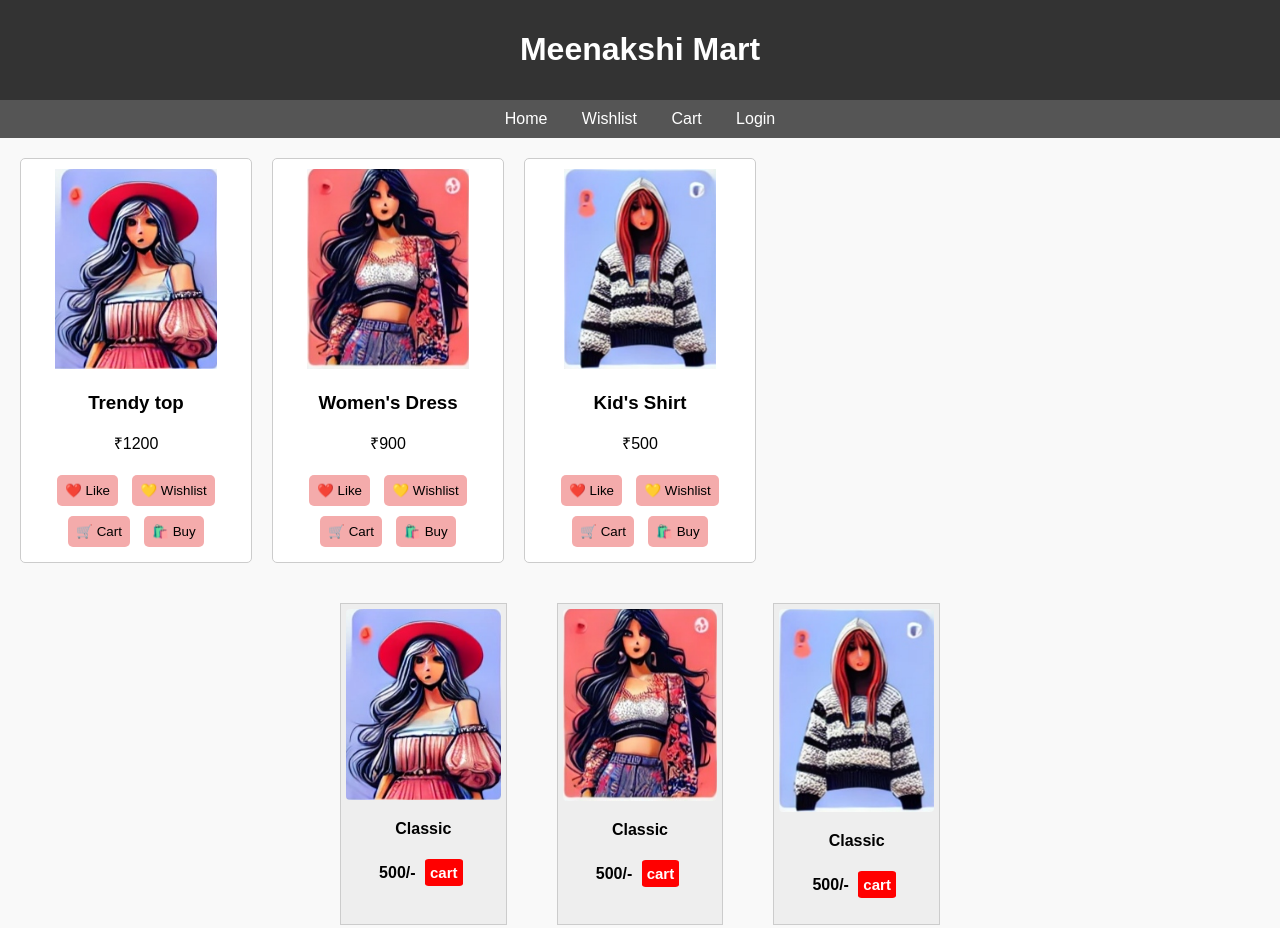
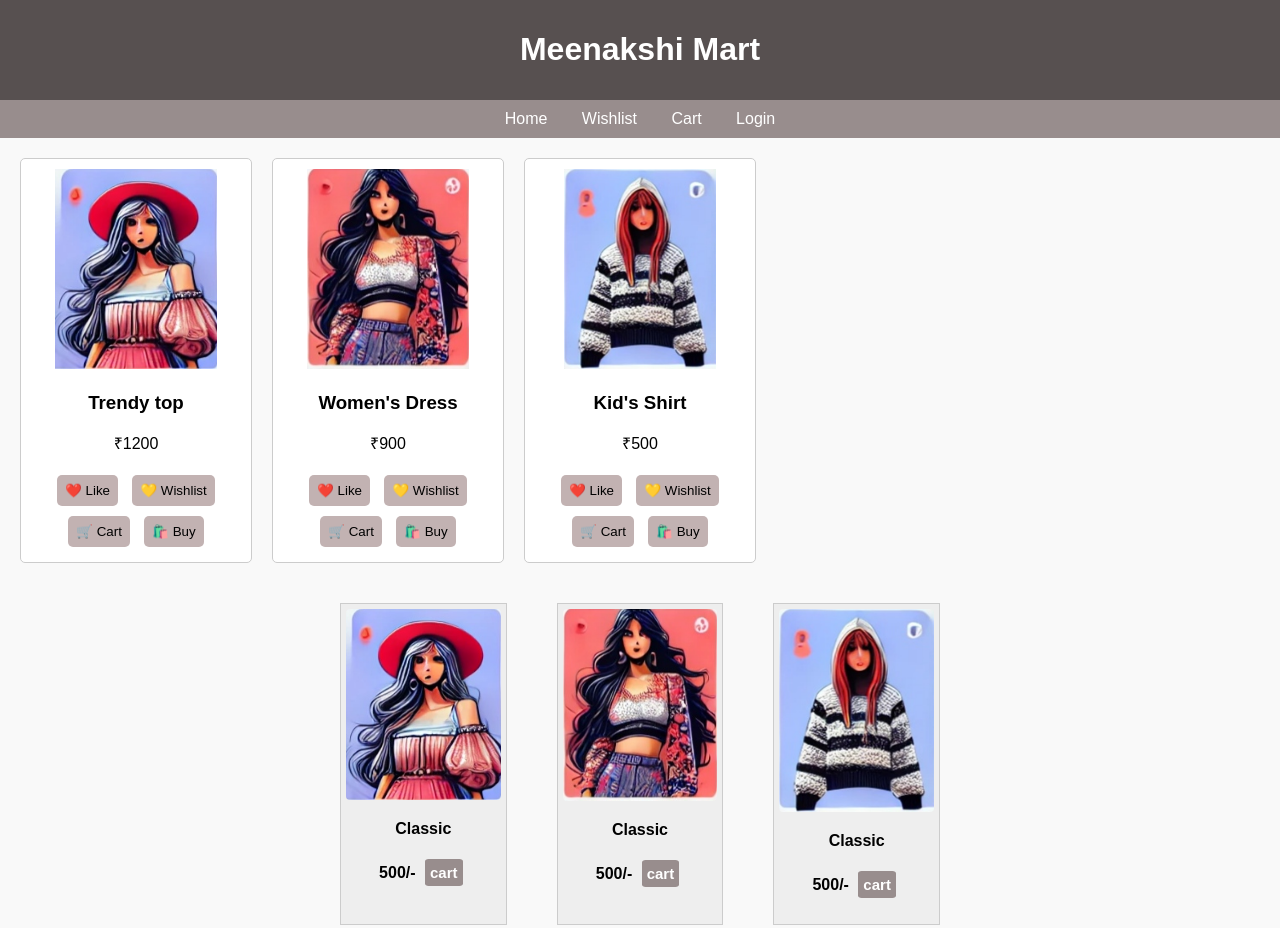
Before and after one commit to Aspirantsway/Mart, a plain HTML site: page index.html in a window 1280 px wide. Shown: the top 928 px of the page. Drawn offline with Linux system fonts and the light colour scheme.

Commit message:
update index.html

```diff
--- a/index.html
+++ b/index.html
@@ -13,13 +13,13 @@
     }
 
     header {
-      background: #333;
+      background: #575050;
       color: white;
       padding: 10px 20px;
       text-align: center;
     }
     nav {
-      background: #555;
+      background: #988D8D;
       color: white;
       padding: 10px;
       text-align: center;
@@ -54,10 +54,10 @@
       border-radius: 5px;
       cursor: pointer;
     }
-    .wishlist-btn { background: #F4ABAB; }
-    .like-btn { background: #F4ABAB; }
-    .cart-btn { background: #F4ABAB; }
-    .buy-btn { background: #F4ABAB; }
+    .wishlist-btn { background: #C2B2B2; }
+    .like-btn { background: #C2B2B2; }
+    .cart-btn { background: #C2B2B2; }
+    .buy-btn { background: #C2B2B2; }
     footer {
       text-align: center;
       padding: 20px;
@@ -93,7 +93,7 @@
   font-family: Arial, sans-serif;
   font-weight: 600;
   font-size: 15px;
-  background: red;
+  background: #988D8D;
   color: white;
   border-radius: 10%;
   box-sizing: border-box;
```
